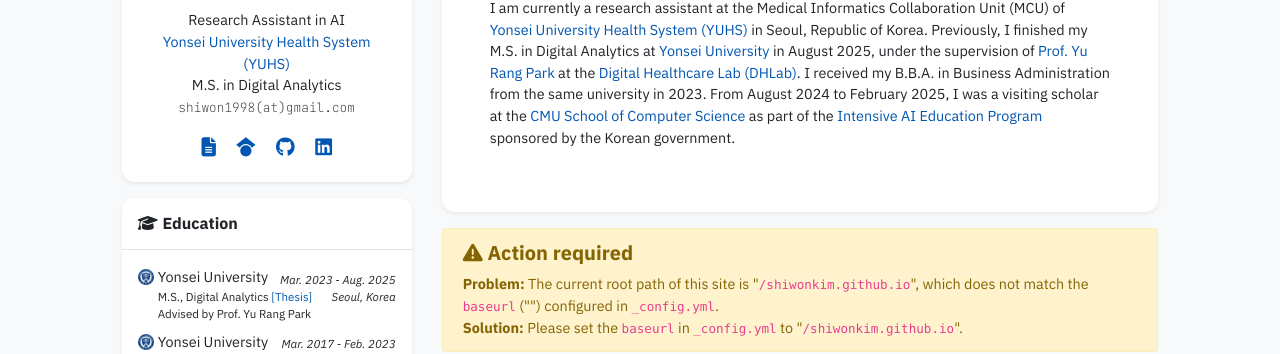
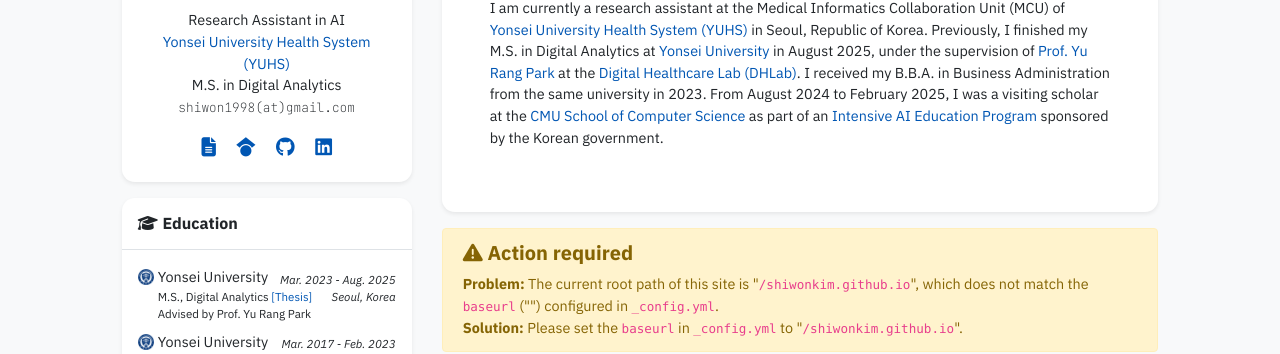
Before and after one commit to shiwonkim/shiwonkim.github.io, a Jekyll site: the page built from index.html, in a window 1280 px wide and 900 px high, scrolled down 355 px. Shown: the part 154-508 px from the top of the window. Built offline with Jekyll 4.4.1, drawn with Linux system fonts in a browser that asks for light colours; nearby versions of some CDN libraries; some web fonts are replaced; a style sheet for code colours, icons or effects is not loaded.

Commit message:
edit profile

```diff
--- a/_data/profile.yml
+++ b/_data/profile.yml
@@ -41,7 +41,7 @@
     I am currently a research assistant at the Medical Informatics Collaboration Unit (MCU) of <a href="https://yuhs.severance.healthcare/yuhs-en/index.do" target="_blank">Yonsei University Health System (YUHS)</a> in Seoul, Republic of Korea.
     Previously, I finished my M.S. in Digital Analytics at <a href="https://www.yonsei.ac.kr/sites/en_sc/index.do" target="_blank">Yonsei University</a> in August 2025, under the supervision of <a href="https://scholar.google.com/citations?user=DNs7sk4AAAAJ&hl=en" target="_blank">Prof. Yu Rang Park</a> at the <a href="https://www.dhlab.org/" target="_blank">Digital Healthcare Lab (DHLab)</a>.
     I received my B.B.A. in Business Administration from the same university in 2023.
-    From August 2024 to February 2025, I was a visiting scholar at the <a href="https://www.cs.cmu.edu/" target="_blank">CMU School of Computer Science</a> as part of the <a href="" target="_blank">Intensive AI Education Program</a> sponsored by the Korean government.
+    From August 2024 to February 2025, I was a visiting scholar at the <a href="https://www.cs.cmu.edu/" target="_blank">CMU School of Computer Science</a> as part of an <a href="" target="_blank">Intensive AI Education Program</a> sponsored by the Korean government.
   </p>
 
 portrait_url: /assets/images/photos/headshot.png
```
